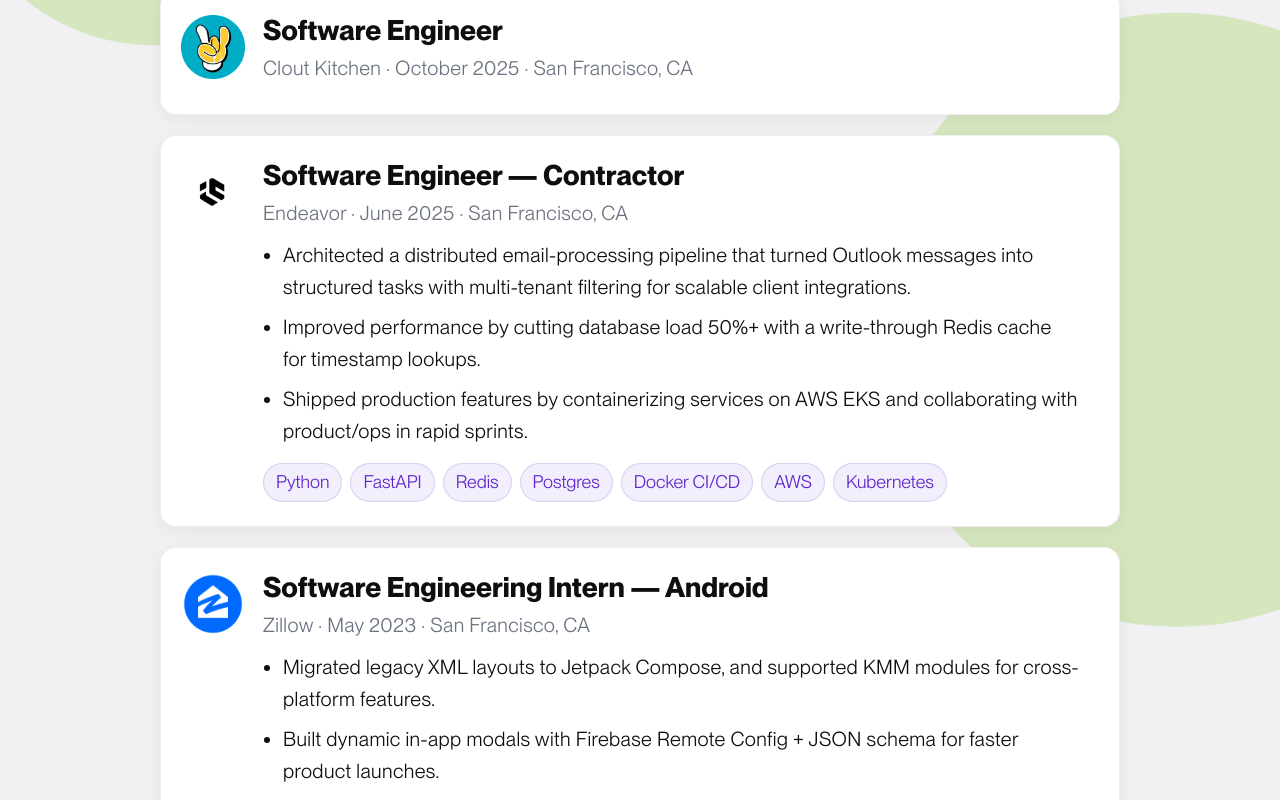
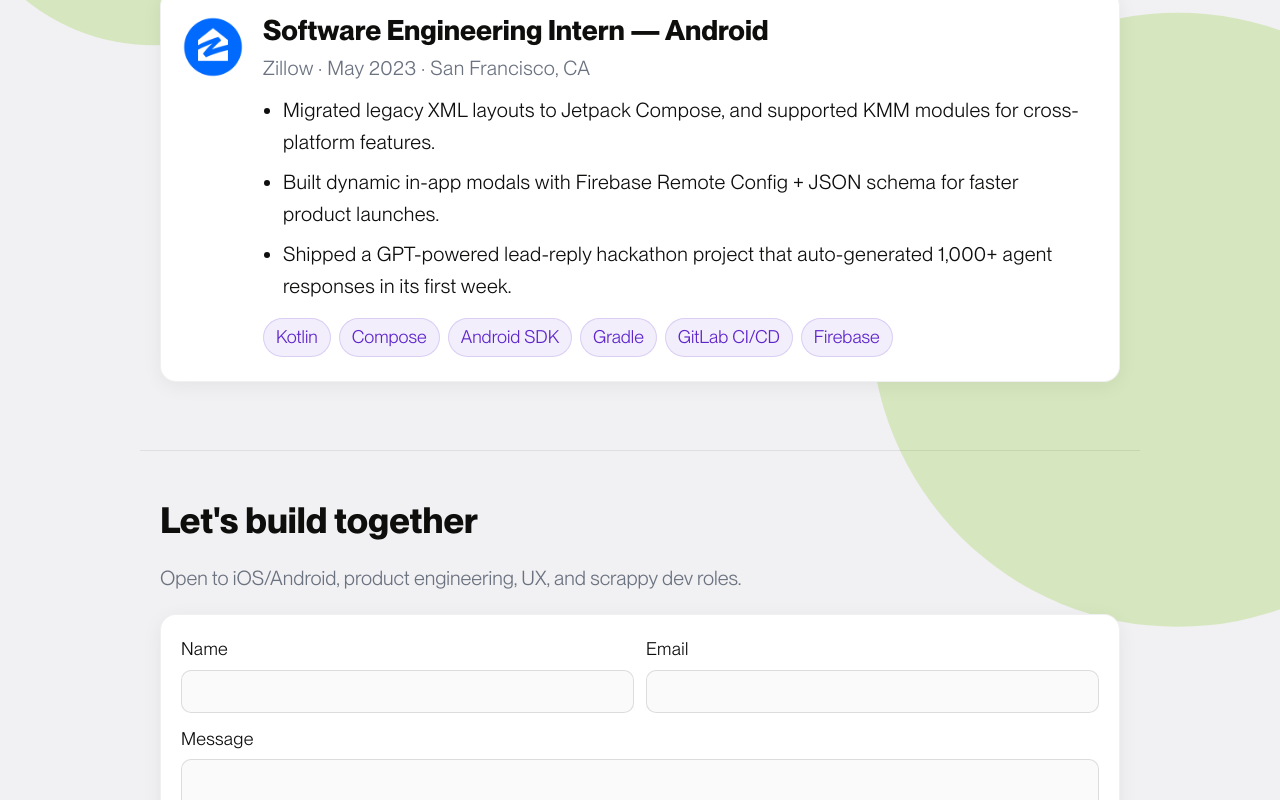
Before and after one commit to elwinhe/portfoliowebsite, a React (Vite) app: page / in a window 1280 px wide. Shown: the part 2140-2940 px from the top of the page. Built offline with nearby package versions, Linux system fonts and the light colour scheme.

Commit message:
removed endeavor

```diff
--- a/src/pages/Home.jsx
+++ b/src/pages/Home.jsx
@@ -262,30 +262,6 @@
       <section className="section experience" id="experience" ref={experienceRef}>
         <h2 className="section-title">Experience</h2>
         <ExperienceCard
-          logoSrc={new URL('../assets/cklogo.png', import.meta.url).href}
-          logoAlt="Clout Kitchen"
-          role="Software Engineer"
-          meta="Clout Kitchen · October 2025 · San Francisco, CA"
-          points={[
-          ]}
-          tags={[
-          ]}
-        />
-        <ExperienceCard
-          logoSrc={new URL('../assets/endv_logo.png', import.meta.url).href}
-          logoAlt="Endeavor"
-          role="Software Engineer — Contractor"
-          meta="Endeavor · June 2025 · San Francisco, CA"
-          points={[
-            'Architected a distributed email-processing pipeline that turned Outlook messages into structured tasks with multi-tenant filtering for scalable client integrations.',
-            'Improved performance by cutting database load 50%+ with a write-through Redis cache for timestamp lookups.',
-            'Shipped production features by containerizing services on AWS EKS and collaborating with product/ops in rapid sprints.',
-          ]}
-          tags={[
-            'Python','FastAPI','Redis','Postgres','Docker CI/CD','AWS','Kubernetes'
-          ]}
-        />
-        <ExperienceCard
           logoSrc={new URL('../assets/zillow_logo.png', import.meta.url).href}
           logoAlt="Zillow"
           role="Software Engineering Intern — Android"
```
Also changed, not shown: 1 other file (tests, documents, lock files or other folders).
